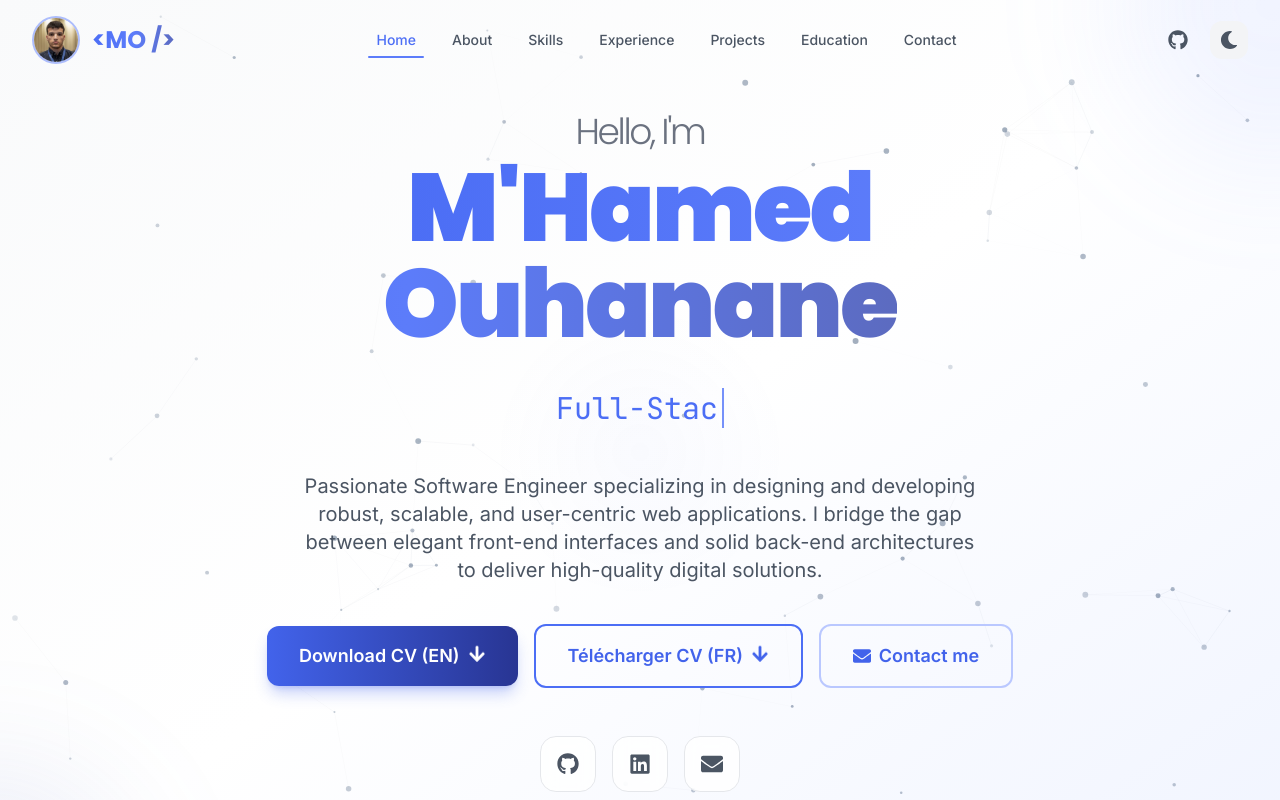
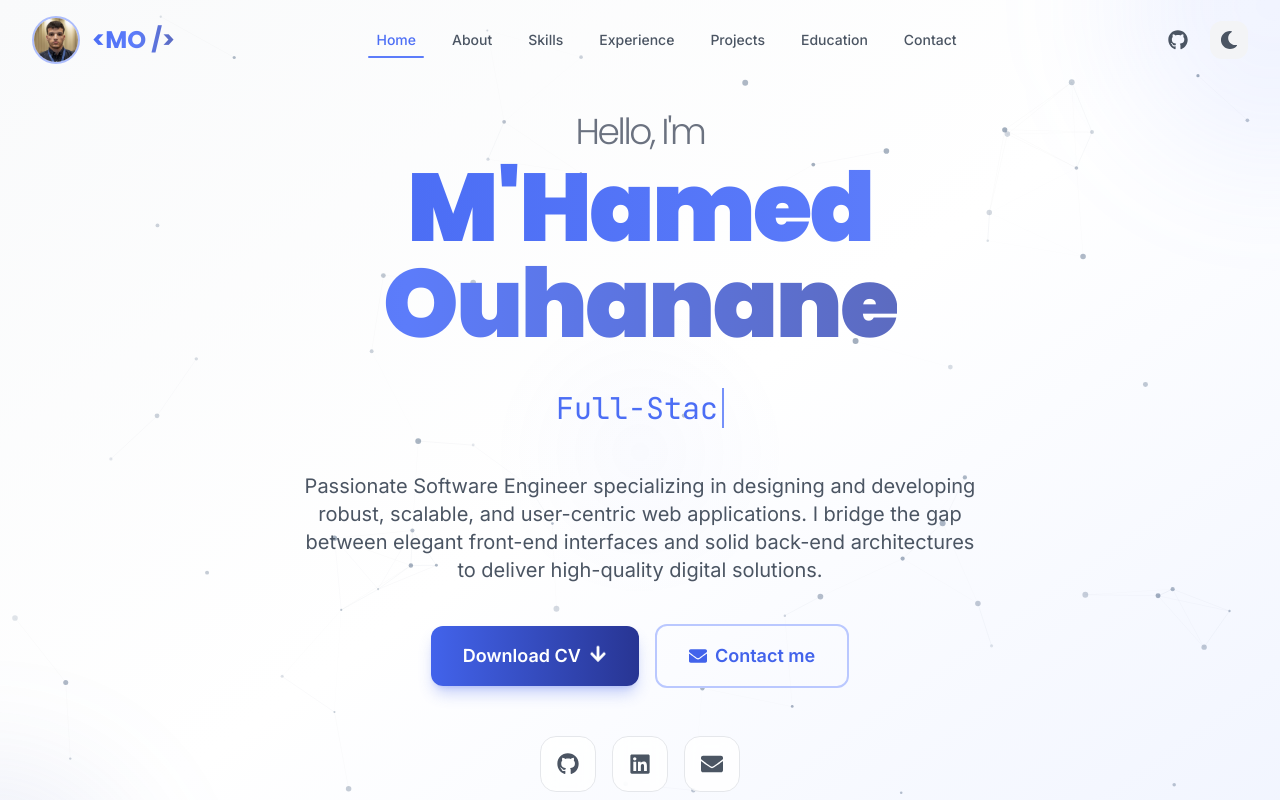
Before and after one commit to MhamedOuhanane/My_Portfolio, a React (Create React App) app: page / in a window 1280 px wide. Shown: the top 800 px of the page. Built offline with nearby package versions, Linux system fonts and the light colour scheme.

Commit message:
Update CV details and enhance Hero component with dropdown for CV downloads

```diff
--- a/src/components/Hero.jsx
+++ b/src/components/Hero.jsx
@@ -99,20 +99,47 @@ const Hero = () => {
             Passionate Software Engineer specializing in designing and developing robust, scalable, and user-centric web applications. I bridge the gap between elegant front-end interfaces and solid back-end architectures to deliver high-quality digital solutions.
           </motion.p>
 
-          <motion.div
+         <motion.div
             initial={{ opacity: 0, y: 20 }}
             animate={{ opacity: 1, y: 0 }}
             transition={{ delay: 1, duration: 0.8 }}
             className="flex flex-wrap items-center justify-center gap-4 mb-12"
           >
-            <a href={personalInfo.resumeEn || "#"} download="CV_Mhamed_Ouhanane_EN.pdf" className="btn-primary">
-              Download CV (EN)
-              <FaArrowDown className="animate-bounce" />
-            </a>
-            <a href={personalInfo.resumeFr || "#"} download="CV_Mhamed_Ouhanane_FR.pdf" className="btn-secondary">
-              Télécharger CV (FR)
-              <FaArrowDown className="animate-bounce" />
-            </a>
+            {/* Modern CV Download Dropdown */}
+            <div className="relative group inline-block">
+              <button className="btn-primary flex items-center gap-2">
+                <span>Download CV</span>
+                <FaArrowDown className="animate-bounce transition-transform duration-300 group-hover:rotate-180 group-hover:animate-none" />
+              </button>
+
+              {/* Dropdown Menu */}
+              <div className="absolute left-1/2 -translate-x-1/2 md:left-0 md:translate-x-0 mt-2 w-full rounded-2xl bg-white dark:bg-dark-300
+                              border border-gray-200 dark:border-gray-700/50 shadow-xl
+                              opacity-0 invisible scale-95 origin-top
+                              group-hover:opacity-100 group-hover:visible group-hover:scale-100
+                              transition-all duration-300 z-50 overflow-hidden">
+                <a
+                  href={personalInfo.resumeEn || "#"}
+                  download="CV_Mhamed_Ouhanane_EN.pdf"
+                  className="block px-5 py-3 text-sm font-medium text-gray-700 dark:text-gray-300
+                             hover:bg-marine-50 dark:hover:bg-marine-900/30 hover:text-marine-600 dark:hover:text-marine-400
+                             border-b border-gray-100 dark:border-gray-700/30 transition-colors text-left"
+                >
+                  English Version
+                </a>
+                <a
+                  href={personalInfo.resumeFr || "#"}
+                  download="CV_Mhamed_Ouhanane_FR.pdf"
+                  className="block px-5 py-3 text-sm font-medium text-gray-700 dark:text-gray-300
+                             hover:bg-marine-50 dark:hover:bg-marine-900/30 hover:text-marine-600 dark:hover:text-marine-400
+                             transition-colors text-left"
+                >
+                  French Version
+                </a>
+              </div>
+            </div>
+
+            {/* Contact Me Button */}
             <a href={`mailto:${personalInfo.email}`} className="btn-secondary border-marine-200">
               <FaEnvelope />
               Contact me
--- a/src/data/portfolio.js
+++ b/src/data/portfolio.js
@@ -88,15 +88,18 @@ export const skills = {
 
 export const experiences = [
   {
-    title: "Full-Stack Web & Mobile Developer | Internship",
-    company: "INVENIO",
+    title: "Full-Stack & Mobile Developer | Internship",
+    company: "INVENEO",
     location: "Marrakech, Morocco",
-    period: "April 2026 - Present",
-    project: "Deelo - Mobile Application",
+    period: "April 2026 - July 2026",
+    project: "Deelo & Quassama",
     description: [
-      "Contributing to the ongoing development and scaling of 'Deelo', a cross-platform mobile application utilizing Expo and React Native",
+      "Contributed to the development and optimization of 'Deelo', a cross-platform mobile application utilizing React Native and Expo.",
+      "Enhanced the mobile app's landing page for 'Quassama' by integrating a new interactive UI component using Next.js.",
+      "Successfully implemented a robust multilingual translation system (i18n) to improve global user accessibility.",
+      "Ensured clean code versioning, collaborative code reviews, and seamless integration using Git and GitHub."
     ],
-    technologies: ["React Native", "Expo", "NestJS", "Tailwind CSS", "Git"],
+    technologies: ["React Native", "Expo", "NestJS", "React.js", "Next.js", "Tailwind CSS", "Git", "GitHub"],
   },
   {
     title: "Full-Stack Web Developer | Internship",
```
Also changed, not shown: 2 other files (tests, documents, lock files or other folders).
